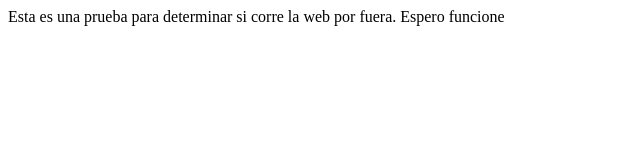
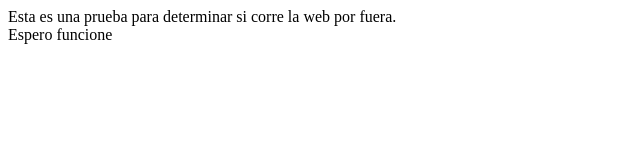
Before and after one commit to DarkSideJSC/JavaScript, a plain HTML site: page index.html in a window 1280 px wide. Shown: the whole page, without its empty margins (0-640 px from the left). Drawn offline with Linux system fonts and the light colour scheme.

Commit message:
Update index.html

```diff
--- a/index.html
+++ b/index.html
@@ -6,7 +6,7 @@
     <title>CursoJavaScrip</title>
 </head>
 <body>
-    Esta es una prueba para determinar si corre la web por fuera.
+    Esta es una prueba para determinar si corre la web por fuera.<br>
     Espero funcione
 </body>
      <script src="ejercicios.js"></script>
```
